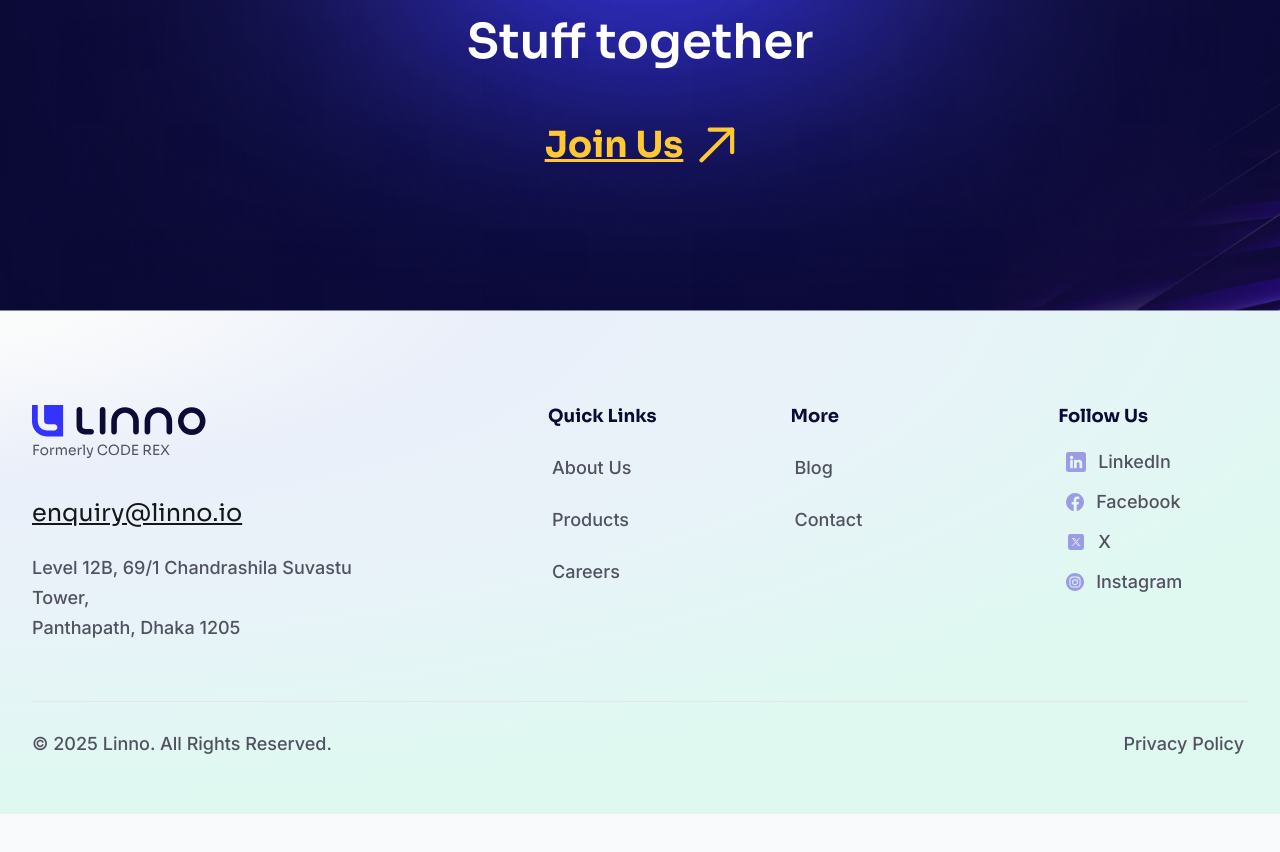
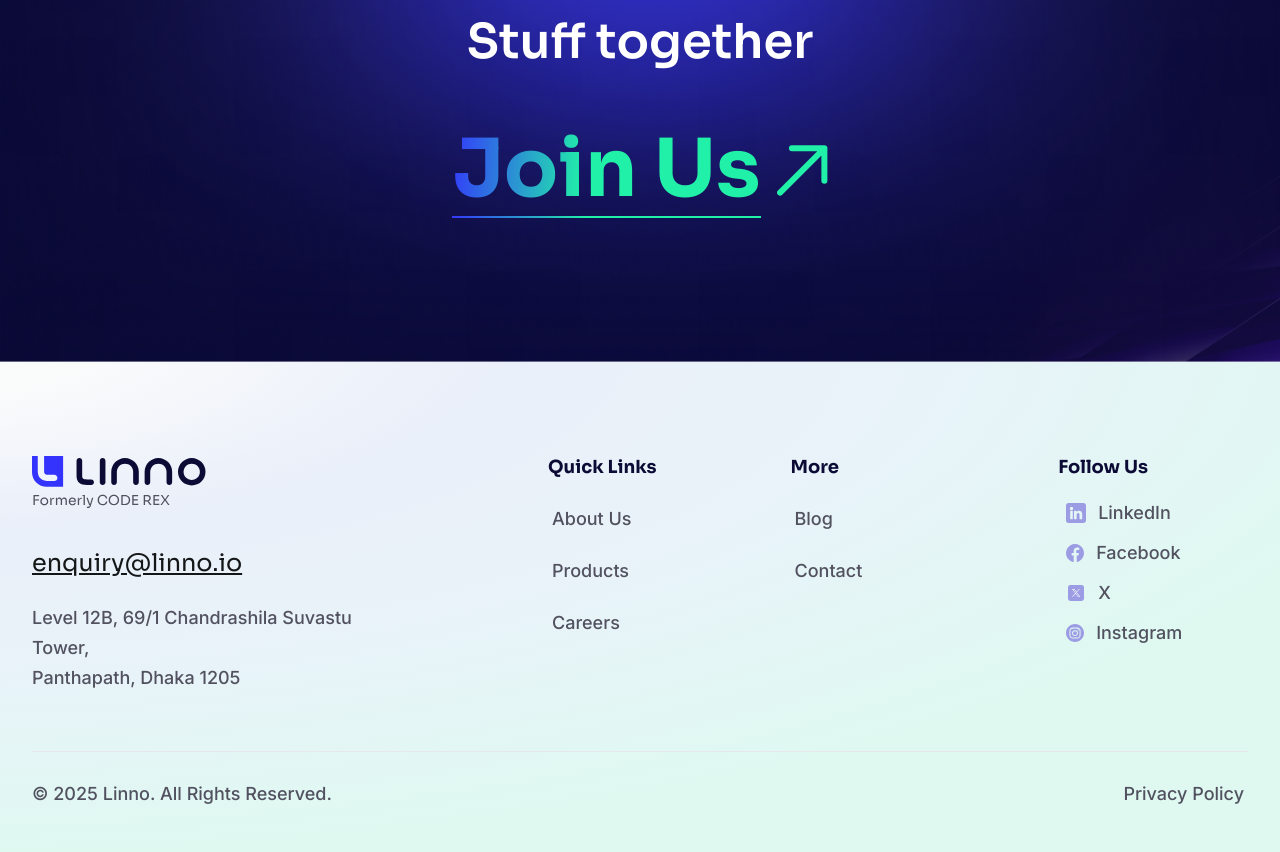
Before and after one commit to CODEREXLTD/Linno-website, a Next.js app: page /blog in a window 1280 px wide. Shown: the part 3252-4104 px from the top of the page. Before the commit the page ends 4066 px from the top, so only its background shows below. Built offline with nearby package versions, Linux system fonts and the light colour scheme.

Commit message:
added cta section

```diff
--- a/src/app/components/HomeCTA.jsx
+++ b/src/app/components/HomeCTA.jsx
@@ -6,11 +6,11 @@ const HomeCTA = () => {
     return (
         <>
             <section
-                className="w-full bg-cover bg-center bg-no-repeat pt-[72px] sm:pt-[108px] lg:pt-[144px] pr-[28px] sm:pr-[42px] lg:pr-[56px] pb-[72px] sm:pb-[108px] lg:pb-[144px] pl-[28px] sm:pl-[42px] lg:pl-[56px]"
+                className="w-full bg-cover bg-center bg-no-repeat py-[50px] md:py-[145px] linno-home-cta-section px-4"
                 style={{ backgroundImage: "url('/images/img_bg_2.png')" }}
             >
-                <div className="flex flex-col gap-[25px] sm:gap-[38px] lg:gap-[50px] justify-center items-center w-full">
-                    <h2 className="text-[36px] w-full max-w-[660px] font-semibold sm:text-[42px] lg:text-[48px] font-sora leading-[46px] sm:leading-[54px] lg:leading-[61px] text-center text-[#ffffff]">
+                <div className="flex flex-col gap-[30px] justify-center items-center w-full max-w-full md:max-w-[1000px] mx-auto">
+                    <h2 className="text-[36px] w-full font-semibold sm:text-[42px] md:text-[60px] lg:text-[80px] font-sora leading-[1.17] text-center text-[#ffffff]">
                         Join us and Make Cool Stuff together
                     </h2>
                     <div className="flex flex-col sm:flex-row gap-[15px] sm:gap-[23px] lg:gap-[30px] justify-center items-center w-auto">
--- a/src/components/ui/JoinUsLink.jsx
+++ b/src/components/ui/JoinUsLink.jsx
@@ -4,14 +4,11 @@ import Link from 'next/link';
 const JoinUsLink = () => {
     return (
         <Link href="/careers" className="flex items-center gap-4">
-        <span className='text-[#FFC933] text-center font-sora font-extrabold underline capitalize text-[36px] leading-tight'>
+            <span className='cta-text-gradient underline'>
                 Join Us
             </span>
             <span>
-            <svg xmlns="http://www.w3.org/2000/svg" width="36" height="36" viewBox="0 0 51 52" fill="none">
-            <path d="M47.3784 3.82861L3.10816 48.0989" stroke="#FFC933" strokeWidth="6" strokeMiterlimit="10" strokeLinecap="round" strokeLinejoin="round"/>
-            <path d="M47.3784 36.304V3.82861H14.903" stroke="#FFC933" strokeWidth="6" strokeMiterlimit="10" strokeLinecap="round" strokeLinejoin="round"/>
-            </svg>
+                <svg className='w-[20px] md:w-[24px] lg:w-[51px] h-[20px] md:h-[24px] lg:h-[51px]' fill="none" width="51" height="51" viewBox="0 0 51 51" xmlns="http://www.w3.org/2000/svg"><path stroke="#21F0A8" stroke-linecap="round" stroke-linejoin="round" stroke-miterlimit="10" stroke-width="6" d="M47.378 3.365l-44.27 44.27m44.27-11.795V3.365H14.903" /></svg>
             </span>
         </Link>
     );
--- a/src/styles/default.css
+++ b/src/styles/default.css
@@ -7,6 +7,30 @@
     -webkit-background-clip: text;
     -webkit-text-fill-color: transparent;
     font-weight: 600;
+}
+
+.cta-text-gradient {
+    text-align: center;
+    font-family: Sora;
+    font-style: normal;
+    font-weight: 800;
+    line-height: 1.17;
+    text-decoration: underline;
+    text-transform: capitalize;
+    background: linear-gradient(95deg, #3433FE -1.32%, #21F0A8 43.1%);
+    background-clip: text;
+    -webkit-background-clip: text;
+    -webkit-text-fill-color: transparent;
+
+    @apply text-[24px] lg:text-[80px];
+}
+
+.cta-text-gradient::after {
+    content: "";
+    background: linear-gradient(95deg, #3433FE -1.32%, #21F0A8 43.1%);
+    width: 100%;
+    height: 2px;
+    display: block;
 }
 
 .section-wrapper {
```
Lines whose indentation alone changed are shown as unchanged.
